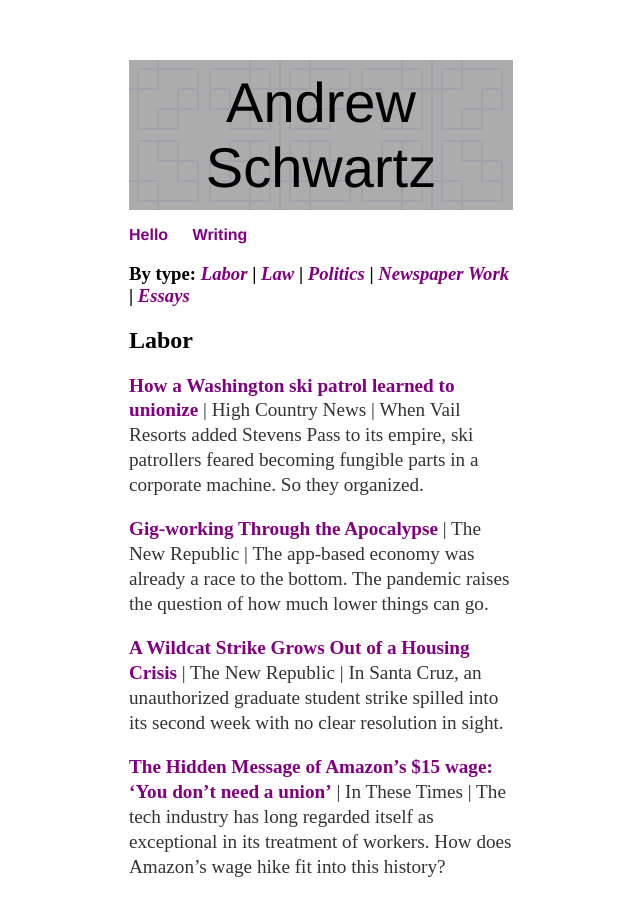
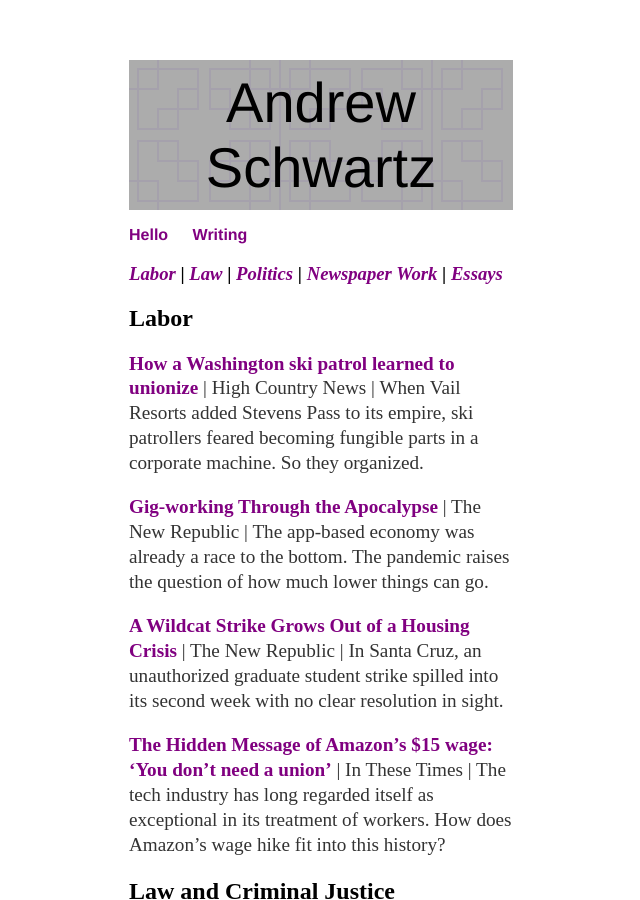
Before and after one commit to aonschwartz/aonschwartz.github.io, a Jekyll site: the page built from about/index.md, in a window 1280 px wide and 900 px high. Shown: the whole window, without its empty margins (319-959 px from the left). Built offline with Jekyll 4.4.1, drawn with Linux system fonts in a browser that asks for light colours.

Commit message:
Update index.md

```diff
--- a/about/index.md
+++ b/about/index.md
@@ -3,7 +3,7 @@
 permalink: /writing/
 layout: default
 ---
-### By type: *[Labor](#LaborReporting)* \| *[Law](#Law)* \| *[Politics](#Politics)* \| *[Newspaper Work](#Newspaper)* \|  *[Essays](#Essays)*
+### *[Labor](#LaborReporting)* \| *[Law](#Law)* \| *[Politics](#Politics)* \| *[Newspaper Work](#Newspaper)* \|  *[Essays](#Essays)*
 
 ## <a name="LaborReporting"><a/>Labor
 
```
